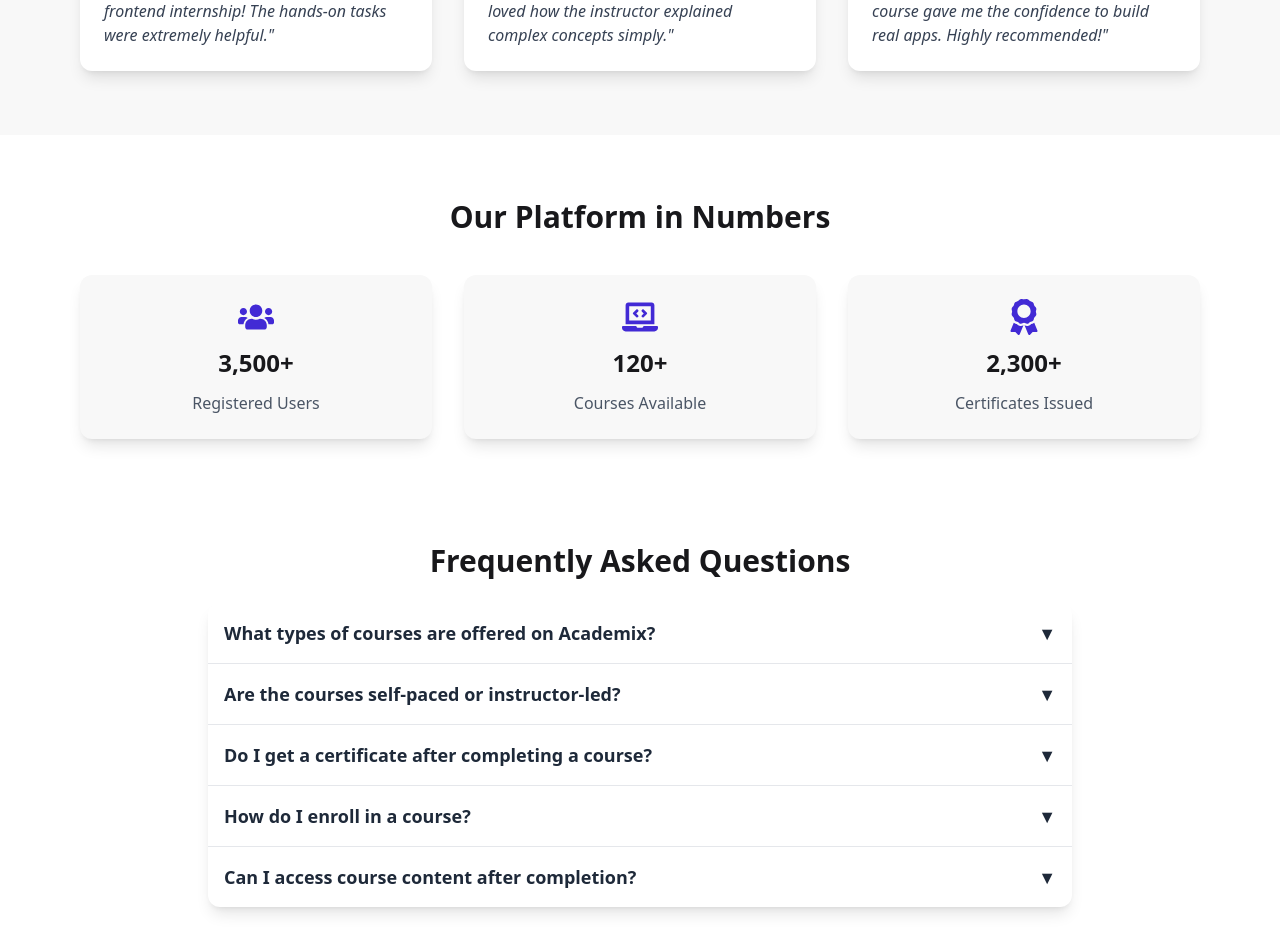
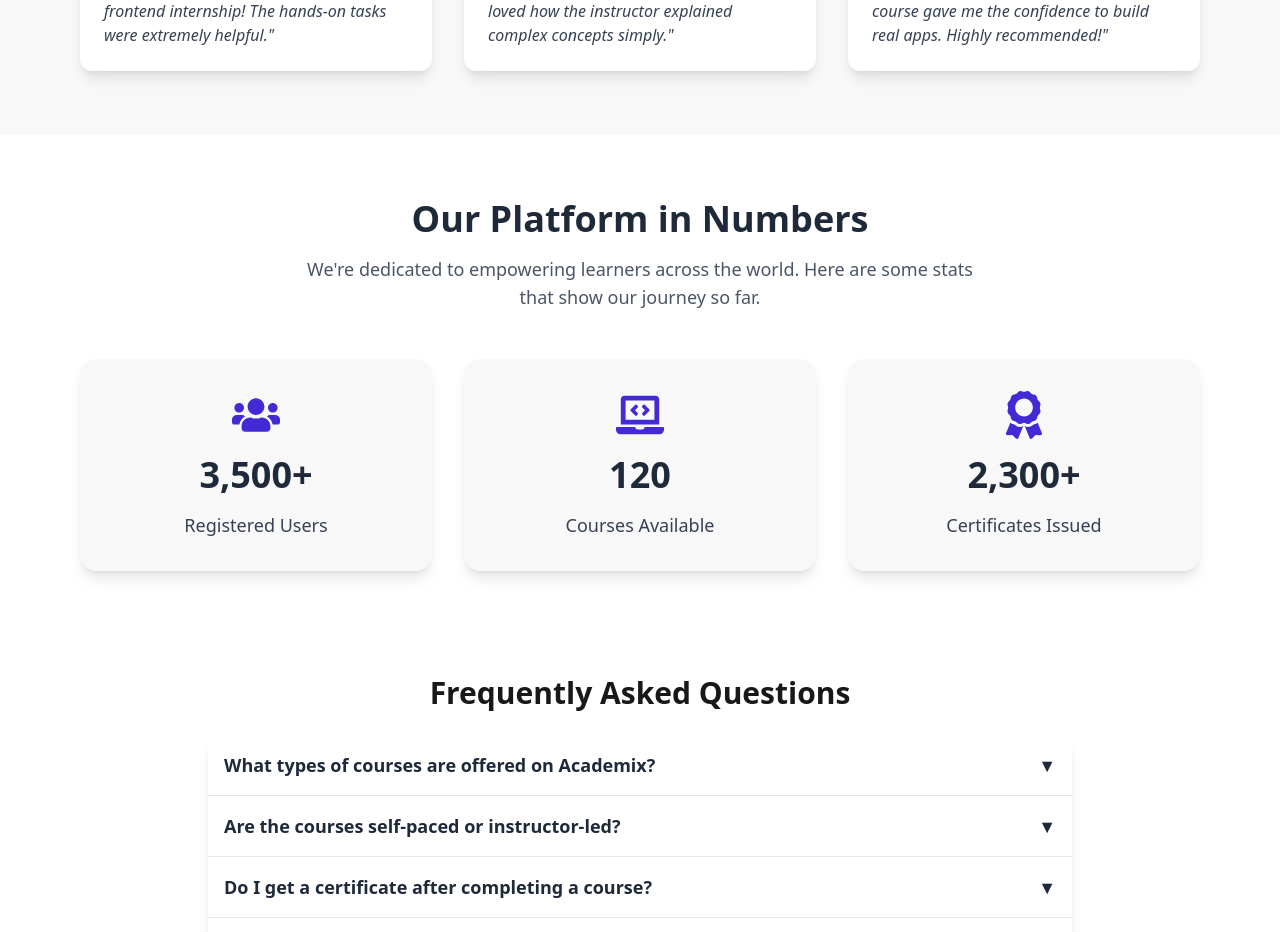
Before and after one commit to zingrin/b11a11-client-side-zingrin, a React (Vite) app: page / in a window 1280 px wide. Shown: the part 1060-1992 px from the top of the page. Built offline with nearby package versions, Linux system fonts and the light colour scheme; no server answers.

Commit message:
achievment

```diff
--- a/src/components/Achievements.jsx
+++ b/src/components/Achievements.jsx
@@ -1,25 +1,33 @@
 import { FaUsers, FaLaptopCode, FaAward } from "react-icons/fa";
+import CountUp from "react-countup";
 
 const stats = [
-  { icon: <FaUsers />, label: "Registered Users", value: "3,500+" },
-  { icon: <FaLaptopCode />, label: "Courses Available", value: "120+" },
-  { icon: <FaAward />, label: "Certificates Issued", value: "2,300+" }
+  { icon: <FaUsers />, label: "Registered Users", value: 3500 },
+  { icon: <FaLaptopCode />, label: "Courses Available", value: 120 },
+  { icon: <FaAward />, label: "Certificates Issued", value: 2300 }
 ];
 
 const Achievements = () => {
   return (
-    <div className="bg-white py-16">
+    <div className="bg-base-100 py-16">
       <div className="max-w-6xl mx-auto px-4 text-center">
-        <h2 className="text-3xl font-bold mb-10">Our Platform in Numbers</h2>
+        <h2 className="text-4xl font-bold mb-4 text-gray-800">Our Platform in Numbers</h2>
+        <p className="text-gray-600 mb-12 text-lg max-w-2xl mx-auto">
+          We're dedicated to empowering learners across the world. Here are some stats that show our journey so far.
+        </p>
+
         <div className="grid md:grid-cols-3 gap-8">
           {stats.map((stat, idx) => (
             <div
               key={idx}
-              className="bg-base-200 p-6 rounded-xl shadow-lg flex flex-col items-center space-y-3"
+              className="bg-base-200 p-8 rounded-2xl shadow-lg flex flex-col items-center space-y-4 hover:shadow-xl transition"
             >
-              <div className="text-4xl text-primary">{stat.icon}</div>
-              <p className="text-2xl font-bold">{stat.value}</p>
-              <p className="text-gray-600">{stat.label}</p>
+              <div className="text-5xl text-primary">{stat.icon}</div>
+              <p className="text-4xl font-extrabold text-gray-800">
+                <CountUp end={stat.value} duration={2} separator="," />
+                {stat.value > 1000 ? "+" : ""}
+              </p>
+              <p className="text-gray-700 text-lg font-medium">{stat.label}</p>
             </div>
           ))}
         </div>
```
